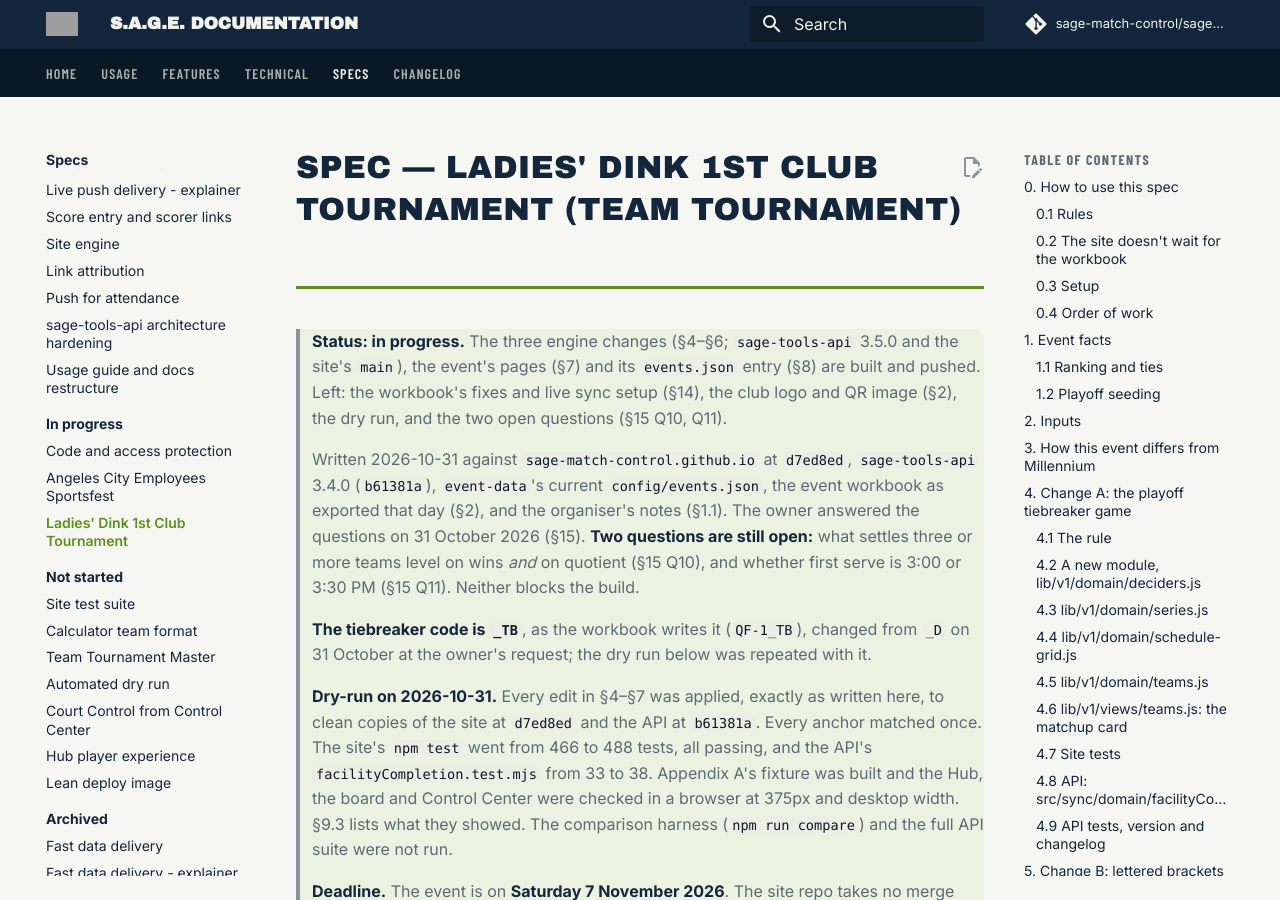
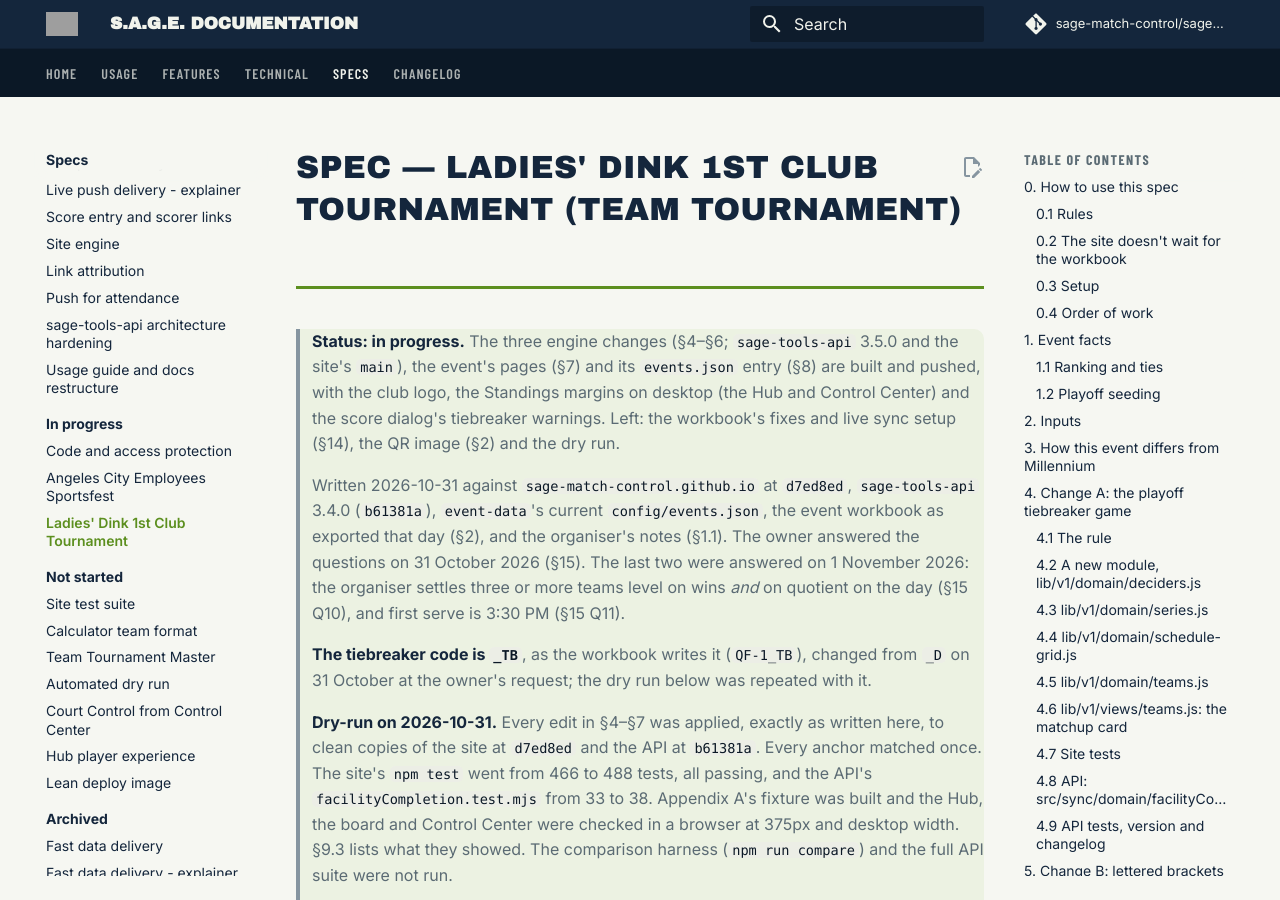
Before and after one commit to sage-match-control/sage-docs, an MkDocs documentation site: the page built from docs/specs/in-progress/ladies-dink-club-tournament-spec.md, in a window 1280 px wide and 900 px high. Built offline with MkDocs 1.6.1 and Material for MkDocs 9.7.7, drawn with Linux system fonts in a browser that asks for light colours; comment, search, counter and statistics services are not loaded; some of the changed text lies outside the part shown.

Commit message:
docs 2.39.0: Standings margins, the tiebreaker warnings, Q10 and Q11 answered
Co-Authored-By: Claude Sonnet 5.5 <noreply@anthropic.com>

```diff
--- a/docs/specs/in-progress/ladies-dink-club-tournament-spec.md
+++ b/docs/specs/in-progress/ladies-dink-club-tournament-spec.md
@@ -2,16 +2,17 @@
 
 > **Status: in progress.** The three engine changes (§4–§6; `sage-tools-api` 3.5.0 and the
 > site's `main`), the event's pages (§7) and its `events.json` entry (§8) are built and
-> pushed. Left: the workbook's fixes and live sync setup (§14), the club logo and QR image
-> (§2), the dry run, and the two open questions (§15 Q10, Q11).
+> pushed, with the club logo, the Standings margins on desktop (the Hub and Control Center)
+> and the score dialog's tiebreaker warnings. Left: the workbook's fixes and live sync setup
+> (§14), the QR image (§2) and the dry run.
 >
 > Written 2026-10-31 against `sage-match-control.github.io`
 > at `d7ed8ed`, `sage-tools-api` 3.4.0 (`b61381a`), `event-data`'s current
 > `config/events.json`, the event workbook as exported that day (§2), and the
 > organiser's notes (§1.1). The owner answered the questions on 31 October 2026
-> (§15). **Two questions are still open:** what settles three or more teams level on
-> wins *and* on quotient (§15 Q10), and whether first serve is 3:00 or 3:30 PM (§15
-> Q11). Neither blocks the build.
+> (§15). The last two were answered on 1 November 2026: the organiser settles three or
+> more teams level on wins *and* on quotient on the day (§15 Q10), and first serve is
+> 3:30 PM (§15 Q11).
 >
 > **The tiebreaker code is `_TB`**, as the workbook writes it (`QF-1_TB`), changed from
 > `_D` on 31 October at the owner's request; the dry run below was repeated with it.
@@ -208,7 +209,7 @@ tab, partly in Filipino), with the owner's answers:
 3. **Three or more level:**
    1. the **quotient**, points for ÷ points against over all their group games;
    2. two still level go to step 2;
-   3. three or more with the same quotient: **undecided** (§15 Q10).
+   3. three or more with the same quotient: **the organiser decides on the day** (§15 Q10).
 
 Steps 1, 2.1, 2.2, 3.1 and 3.2 are already the engine's `"games"` ranking
 (`teamRankBracketByGames` in `lib/v1/domain/teams.js`), so the site computes them
@@ -1948,8 +1949,8 @@ The owner makes the short link and `qr.png` (§2), then the hub board's QR panel
 | Q7 | Check-in and score entry? | Check-in desk links and scorer links | §8 |
 | Q8 | The short link? | `tinyurl.com/SAGExLD2026` | §1, §7.2 |
 | Q9 | The facility name? | "Pampanga Pickleball Center" | §7.2, §8, §14.2 |
-| Q10 | Three or more teams level on wins **and** quotient: what settles it? | **Open.** The site shows them as Tied either way (§6); the organiser needs the answer before the event | §1.1 step 3.3 |
-| Q11 | The workbook now starts at 3:30 PM; the pubmat says 3:00. Which is first serve? | **Open.** The site reads times from the workbook, so the build doesn't wait for it | §1, §14.1 item 9 |
+| Q10 | Three or more teams level on wins **and** quotient: what settles it? | The organiser decides on the day (answered 1 November). The site shows them as Tied (§6) | §1.1 step 3.3 |
+| Q11 | The workbook now starts at 3:30 PM; the pubmat says 3:00. Which is first serve? | 3:30 PM (answered 1 November), as the workbook has it. The site reads times from the workbook | §1, §14.1 item 9 |
 | — | The Tied pill named Millennium's "to 5". What should it say? | Generic wording | §6 |
 
 ---
--- a/mkdocs.yml
+++ b/mkdocs.yml
@@ -6,7 +6,7 @@ repo_name: sage-match-control/sage-docs
 edit_uri: edit/main/docs/
 # The docs version. Bump it with a new entry at the top of docs/changelog.md;
 # the deploy workflow checks the two agree.
-copyright: 'S.A.G.E. Documentation <a href="https://sage-match-control.github.io/sage-docs/changelog/">v2.38.0</a>'
+copyright: 'S.A.G.E. Documentation <a href="https://sage-match-control.github.io/sage-docs/changelog/">v2.39.0</a>'
 
 docs_dir: docs
 
```
Also changed, not shown: docs/changelog.md (+13 -0 lines), docs/specs/README.md (+1 -1 lines), docs/specs/in-progress/README.md (+1 -1 lines), docs/technical/control-center.md (+3 -1 lines).
